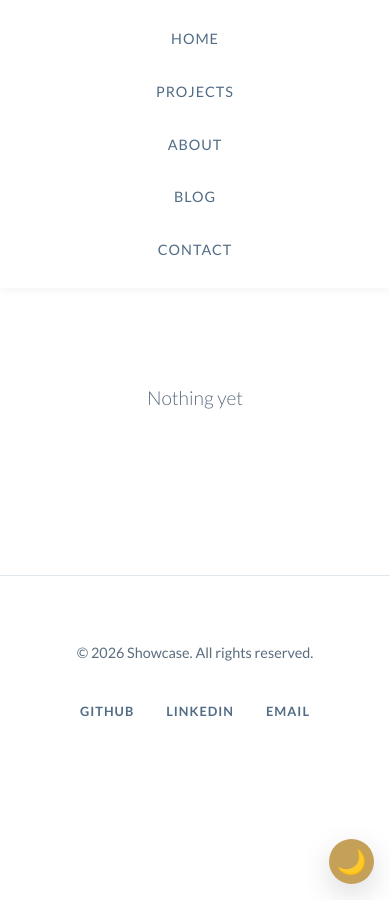
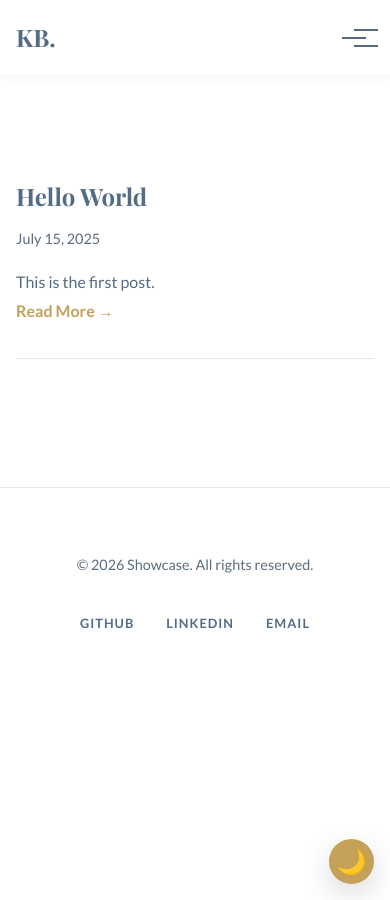
Before and after one commit to kennethkenn/kennethkenn.github.io, a Jekyll site: the page built from blog.md, in a window 390 px wide. Built offline with Jekyll 4.4.1, drawn with Linux system fonts in a browser that asks for light colours.

Commit message:
Fixed blog post

```diff
--- a/_includes/header.html
+++ b/_includes/header.html
@@ -1,11 +1,19 @@
 <header>
-    <nav>
-        <ul>
-            <li><a href="{{ "/" | relative_url }}">Home</a></li>
-            <li><a href="{{ "/projects" | relative_url }}">Projects</a></li>
-            <li><a href="{{ "/about" | relative_url }}">About</a></li>
-            <li><a href="{{ "/blog" | relative_url }}">Blog</a></li>
-            <li><a href="{{ "/contacts" | relative_url }}">Contact</a></li>
-        </ul>
-    </nav>
+    <div class="container header-container">
+        <a href="{{ '/' | relative_url }}" class="logo">KB.</a>
+
+        <button class="nav-toggle" aria-label="Toggle navigation" aria-expanded="false">
+            <span class="hamburger"></span>
+        </button>
+
+        <nav class="nav-menu">
+            <ul>
+                <li><a href="{{ '/' | relative_url }}">Home</a></li>
+                <li><a href="{{ '/projects' | relative_url }}">Projects</a></li>
+                <li><a href="{{ '/about' | relative_url }}">About</a></li>
+                <li><a href="{{ '/blog' | relative_url }}">Blog</a></li>
+                <li><a href="{{ '/contacts' | relative_url }}">Contact</a></li>
+            </ul>
+        </nav>
+    </div>
 </header>
--- a/_sass/style.scss
+++ b/_sass/style.scss
@@ -1,3 +1,5 @@
+@use "sass:color";
+
 // SCSS Variables (for build-time compilation)
 $primary-color: #C5A059;
 $secondary-color: #526c86;
@@ -192,24 +194,90 @@ textarea:focus,
 header {
   background: var(--color-background);
   color: $secondary-color;
-  padding: 1.5rem 0;
+  padding: 1rem 0;
   box-shadow: 0 2px 10px rgba(0, 0, 0, 0.05);
   position: sticky;
   top: 0;
   z-index: 1000;
 
+  .header-container {
+    display: flex;
+    justify-content: space-between;
+    align-items: center;
+    position: relative;
+  }
+
+  .logo {
+    font-family: $heading-font;
+    font-size: 1.5rem;
+    font-weight: 700;
+    color: var(--color-text);
+    text-decoration: none;
+    z-index: 1001;
+  }
+
+  .nav-toggle {
+    display: none; // Hidden on desktop
+    background: none;
+    border: none;
+    cursor: pointer;
+    padding: 0.5rem;
+    z-index: 1001;
+
+    .hamburger {
+      display: block;
+      width: 24px;
+      height: 2px;
+      background: var(--color-text);
+      position: relative;
+      transition: background 0.3s ease;
+
+      &::before,
+      &::after {
+        content: '';
+        position: absolute;
+        width: 100%;
+        height: 2px;
+        background: var(--color-text);
+        transition: transform 0.3s ease, top 0.3s ease;
+      }
+
+      &::before {
+        top: -8px;
+      }
+
+      &::after {
+        top: 8px;
+      }
+    }
+
+    // Hamburger animation when active
+    &.active .hamburger {
+      background: transparent;
+
+      &::before {
+        transform: rotate(45deg);
+        top: 0;
+      }
+
+      &::after {
+        transform: rotate(-45deg);
+        top: 0;
+      }
+    }
+  }
+
   nav ul {
     list-style: none;
     display: flex;
-    justify-content: center;
     gap: 3rem;
     margin: 0;
     padding: 0;
 
     li a {
-      color: $secondary-color;
+      color: var(--color-secondary);
       text-decoration: none;
-      font-weight: 400;
+      font-weight: 700;
       text-transform: uppercase;
       letter-spacing: 1px;
       font-size: 0.9rem;
@@ -217,7 +285,6 @@ header {
 
       &:hover {
         color: $primary-color;
-        text-decoration: none;
       }
     }
   }
@@ -447,7 +514,7 @@ header {
   margin: 0 auto;
 
   .tech-item {
-    background: linear-gradient(135deg, var(--color-primary) 0%, darken($primary-color, 10%) 100%);
+    background: linear-gradient(135deg, var(--color-primary) 0%, color.mix(black, $primary-color, 10%) 100%);
     color: white;
     padding: 0.75rem 1.5rem;
     border-radius: var(--radius-full);
@@ -464,11 +531,11 @@ header {
     }
 
     &:nth-child(3n+1) {
-      background: linear-gradient(135deg, var(--color-secondary) 0%, lighten($secondary-color, 10%) 100%);
+      background: linear-gradient(135deg, var(--color-secondary) 0%, color.mix(white, $secondary-color, 10%) 100%);
     }
 
     &:nth-child(3n+2) {
-      background: linear-gradient(135deg, var(--color-primary) 0%, lighten($primary-color, 5%) 100%);
+      background: linear-gradient(135deg, var(--color-primary) 0%, color.mix(white, $primary-color, 5%) 100%);
     }
   }
 }
@@ -556,8 +623,8 @@ header {
         transition: all 0.3s ease;
 
         &:hover {
-          color: darken($primary-color, 10%);
-          border-color: darken($primary-color, 10%);
+          color: color.mix(black, $primary-color, 10%);
+          border-color: color.mix(black, $primary-color, 10%);
         }
       }
     }
@@ -722,7 +789,7 @@ header {
       position: relative;
 
       &:hover:not(:disabled) {
-        background-color: lighten($secondary-color, 10%);
+        background-color: color.mix(white, $secondary-color, 10%);
       }
 
       &:disabled {
@@ -818,10 +885,39 @@ header {
 
 // Media Queries
 @media (max-width: 768px) {
-  header nav ul {
-    flex-direction: column;
-    gap: 1.5rem;
-    text-align: center;
+  header {
+    padding: 1rem 0;
+
+    .nav-toggle {
+      display: block; // Show hamburger on mobile
+    }
+
+    .nav-menu {
+      position: absolute;
+      top: 100%;
+      left: 0;
+      width: 100%;
+      background: var(--color-background);
+      padding: 2rem;
+      box-shadow: 0 10px 20px rgba(0, 0, 0, 0.1);
+      transform: translateY(-20px);
+      opacity: 0;
+      visibility: hidden;
+      transition: all 0.3s ease;
+
+      &.active {
+        transform: translateY(0);
+        opacity: 1;
+        visibility: visible;
+      }
+
+      ul {
+        flex-direction: column;
+        gap: 2rem;
+        text-align: center;
+        width: 100%;
+      }
+    }
   }
 
   .projects {
@@ -884,3 +980,65 @@ header {
     }
   }
 }
+
+// Blog Post Content Styling
+.post-body {
+
+  h2,
+  h3,
+  h4 {
+    margin-top: 2.5rem;
+    margin-bottom: 1rem;
+    line-height: 1.3;
+  }
+
+  p {
+    margin-bottom: 1.5rem;
+  }
+
+  ul,
+  ol {
+    margin-bottom: 2rem;
+    padding-left: 1.5rem;
+
+    li {
+      margin-bottom: 0.5rem;
+    }
+  }
+
+  blockquote {
+    border-left: 4px solid var(--color-primary);
+    padding-left: 1.5rem;
+    font-style: italic;
+    color: var(--color-text-light);
+    margin: 2rem 0;
+  }
+
+  img {
+    max-width: 100%;
+    border-radius: 8px;
+    margin: 2rem 0;
+    box-shadow: var(--shadow-md);
+  }
+
+  code {
+    background: var(--color-light-bg);
+    padding: 0.2rem 0.4rem;
+    border-radius: 4px;
+    font-family: monospace;
+    font-size: 0.9em;
+  }
+
+  pre {
+    background: var(--color-light-bg);
+    padding: 1.5rem;
+    border-radius: 8px;
+    overflow-x: auto;
+    margin: 2rem 0;
+
+    code {
+      background: none;
+      padding: 0;
+    }
+  }
+}
--- a/assets/css/main.scss
+++ b/assets/css/main.scss
@@ -1,3 +1,3 @@
 ---
 ---
-@import "style";
+@use "style";
--- a/assets/js/main.js
+++ b/assets/js/main.js
@@ -1,12 +1,12 @@
 // Scroll Animations
-document.addEventListener('DOMContentLoaded', function() {
+document.addEventListener('DOMContentLoaded', function () {
   // Fade-in animation for sections
   const observerOptions = {
     threshold: 0.1,
     rootMargin: '0px 0px -50px 0px'
   };
 
-  const observer = new IntersectionObserver(function(entries) {
+  const observer = new IntersectionObserver(function (entries) {
     entries.forEach(entry => {
       if (entry.isIntersecting) {
         entry.target.classList.add('fade-in-up');
@@ -38,4 +38,39 @@ document.addEventListener('DOMContentLoaded', function() {
       }
     });
   });
+
+  // Mobile Navigation Toggle
+  const navToggle = document.querySelector('.nav-toggle');
+  const navMenu = document.querySelector('.nav-menu');
+  const body = document.body;
+
+  if (navToggle && navMenu) {
+    navToggle.addEventListener('click', function (e) {
+      e.stopPropagation();
+      this.classList.toggle('active');
+      navMenu.classList.toggle('active');
+
+      // Update ARIA attribute
+      const isExpanded = this.classList.contains('active');
+      this.setAttribute('aria-expanded', isExpanded);
+    });
+
+    // Close menu when clicking outside
+    document.addEventListener('click', function (e) {
+      if (navMenu.classList.contains('active') && !navMenu.contains(e.target) && !navToggle.contains(e.target)) {
+        navToggle.classList.remove('active');
+        navMenu.classList.remove('active');
+        navToggle.setAttribute('aria-expanded', 'false');
+      }
+    });
+
+    // Close menu when clicking a link
+    navMenu.querySelectorAll('a').forEach(link => {
+      link.addEventListener('click', () => {
+        navToggle.classList.remove('active');
+        navMenu.classList.remove('active');
+        navToggle.setAttribute('aria-expanded', 'false');
+      });
+    });
+  }
 });
--- a/blog.md
+++ b/blog.md
@@ -3,6 +3,22 @@ layout: default
 title: Blog
 ---
 
-<section class="hero">
-  <h2>Nothing yet</h2>
+<section class="container" style="padding: 4rem 1rem;">
+
+  <div class="blog-grid" style="display: grid; gap: 3rem; max-width: 800px; margin: 0 auto;">
+    {% for post in site.posts %}
+      <article class="blog-post" style="border-bottom: 1px solid var(--color-border); padding-bottom: 2rem;">
+        <h2 style="margin-bottom: 0.5rem;">
+          <a href="{{ post.url | relative_url }}" style="text-decoration: none; color: var(--color-text);">{{ post.title }}</a>
+        </h2>
+        <div class="post-meta" style="color: var(--color-text-light); font-size: 0.9rem; margin-bottom: 1rem;">
+          {{ post.date | date: "%B %-d, %Y" }}
+        </div>
+        <p style="color: var(--color-text-light);">{{ post.excerpt }}</p>
+        <a href="{{ post.url | relative_url }}" class="btn-text" style="color: var(--color-primary); font-weight: 700; text-decoration: none;">Read More →</a>
+      </article>
+    {% else %}
+      <p>No posts found.</p>
+    {% endfor %}
+  </div>
 </section>
```
Also changed, not shown: _layouts/post.html (added, +33 -0 lines).
